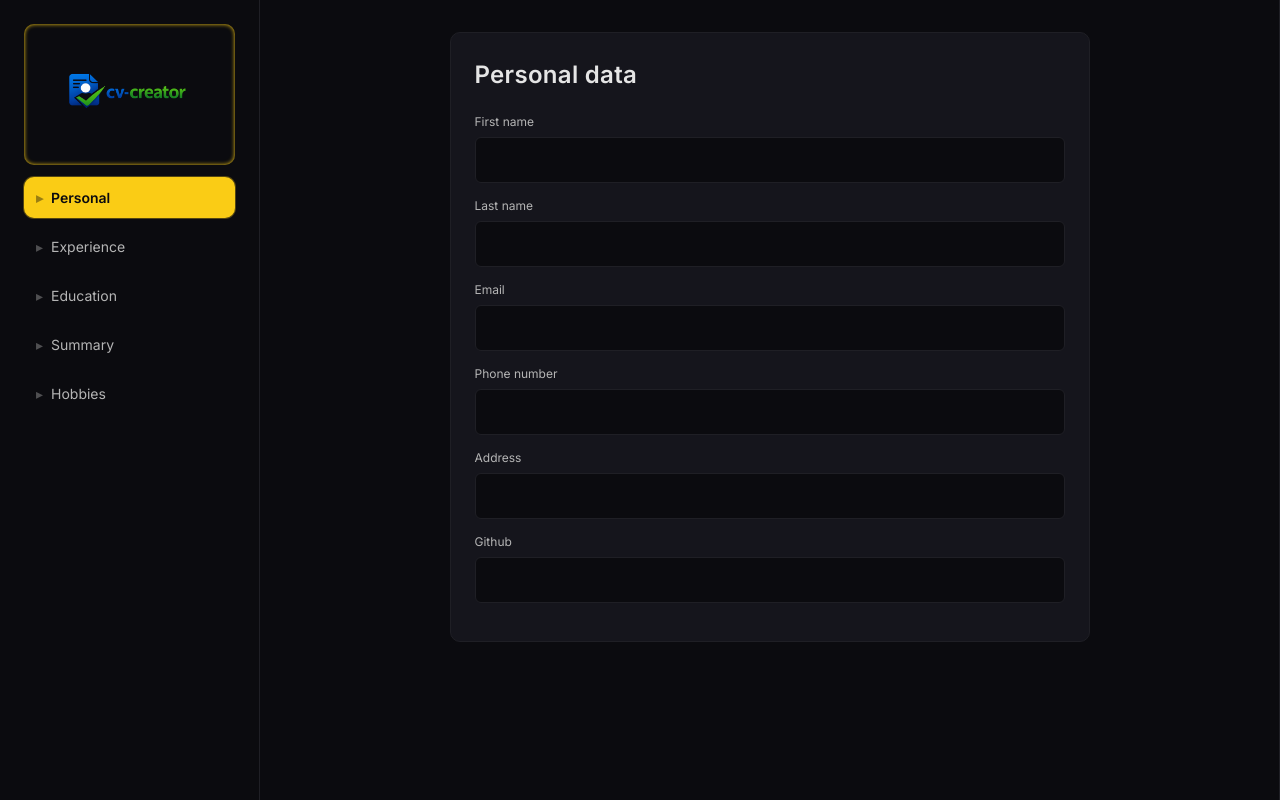
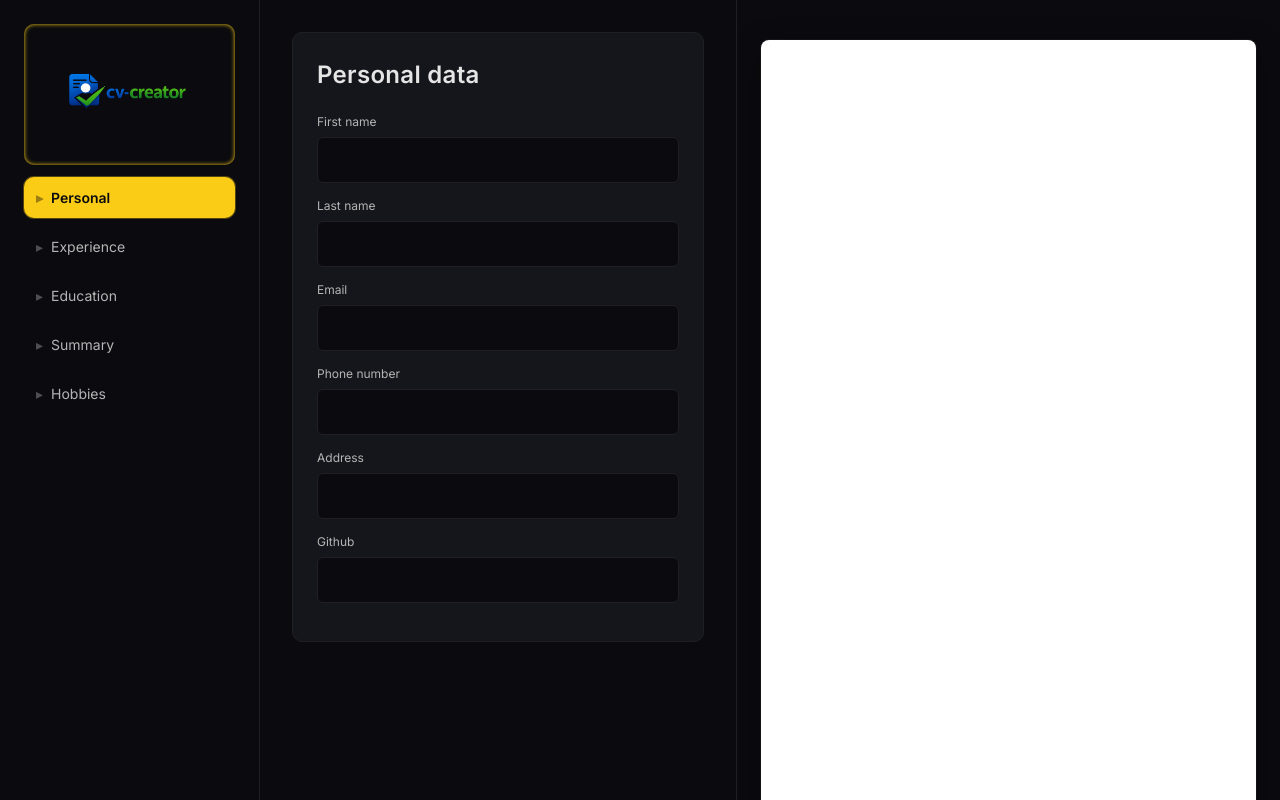
Before and after one commit to pawelgawron3/odin-cv-application, a React (Vite) app: page / in a window 1280 px wide. Built offline with nearby package versions, Linux system fonts and the light colour scheme.

Commit message:
Add styling for live preview

```diff
--- a/src/components/Preview.jsx
+++ b/src/components/Preview.jsx
@@ -1,3 +1,5 @@
+import "../styles/preview.css";
+
 export default function Preview({ cvData }) {
   const { personal, experience, education, summary, hobbies } = cvData;
 
@@ -21,7 +23,7 @@ export default function Preview({ cvData }) {
         <section>
           {(personal.firstName || personal.lastName) && (
             <h1>
-              {personal.firstName} {personal.lastName}
+              Name: {personal.firstName} {personal.lastName}
             </h1>
           )}
           {personal.email && <p>Email: {personal.email}</p>}
--- /dev/null
+++ b/src/styles/preview.css
@@ -0,0 +1,44 @@
+.preview {
+  flex: 1.2;
+  height: 100vh;
+  background: var(--bg);
+  display: flex;
+  justify-content: center;
+  padding: 40px 24px;
+  overflow-y: auto;
+}
+
+.cv {
+  width: 100%;
+  max-width: 780px;
+  min-height: 800px;
+
+  background: #fff;
+  color: #111;
+
+  padding: 40px;
+  border-radius: 8px;
+
+  box-shadow:
+    0 10px 30px rgba(0, 0, 0, 0.4),
+    0 0 0 1px rgba(255, 255, 255, 0.05);
+}
+
+.cv h1 {
+  font-size: 28px;
+  margin-bottom: 8px;
+}
+
+.cv h2 {
+  font-size: 16px;
+  margin-top: 24px;
+  margin-bottom: 8px;
+  border-bottom: 1px solid #ddd;
+  padding-bottom: 4px;
+}
+
+.cv p {
+  font-size: 14px;
+  margin-bottom: 4px;
+  line-height: 1.5;
+}
```
